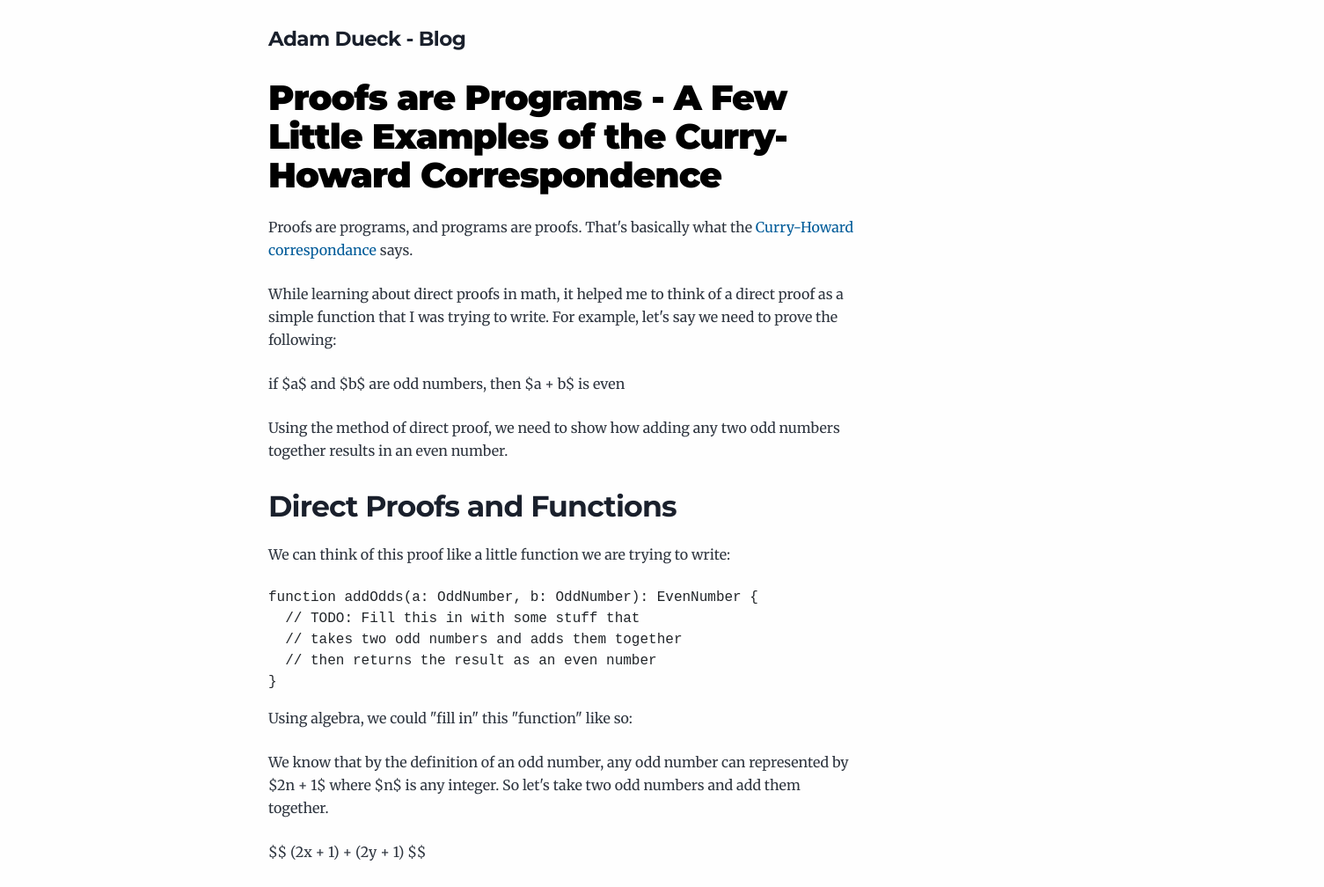
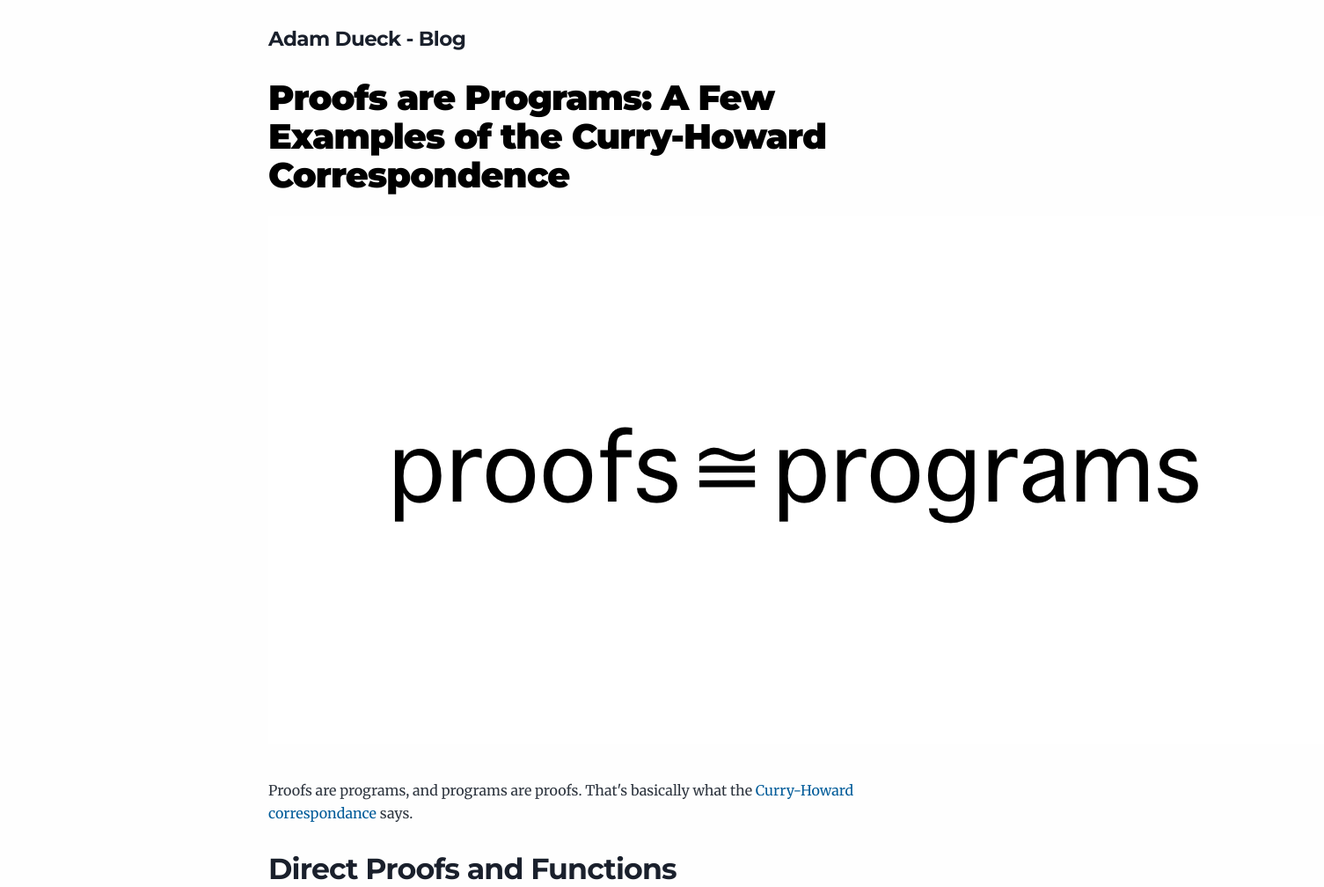
Before and after one commit to adueck/blog, a Gatsby site: page /curry-howard-proofs-are-programs/ in a window 1280 px wide. Shown: the top 1008 px of the page at 88% size, 1505 px wide, since content can reach past the window. Built offline with nearby package versions, Linux system fonts and the light colour scheme; Gatsby itself is replaced by a stand-in of ours; some packages are replaced by stand-ins of ours; a small style sheet from the web is missing.

Commit message:
touchups

````diff
--- a/content/blog/curry-howard-proofs-are-programs/index.md
+++ b/content/blog/curry-howard-proofs-are-programs/index.md
@@ -1,10 +1,15 @@
 ---
-title: Proofs are Programs - A Few Little Examples of the Curry-Howard Correspondence
+title: "Proofs are Programs: A Few Examples of the Curry-Howard Correspondence"
 date: "2024-05-22"
 description: "Proofs are programs, and programs are proofs. That's basically what the Curry-Howard correspondance says. While learning about direct proofs in math, it helped me to think of a direct proof as a simple function that I was trying to write..."
+image: proofs-are-programs.jpg
 ---
 
+![proofs are programs Howard-Curry correspondance](./proofs-are-programs.jpg)
+
 Proofs are programs, and programs are proofs. That's basically what the [Curry-Howard correspondance](https://en.wikipedia.org/wiki/Curry%E2%80%93Howard_correspondence) says.
+
+## Direct Proofs and Functions
 
 While learning about direct proofs in math, it helped me to think of a direct proof as a simple function that I was trying to write. For example, let's say we need to prove the following:
 
@@ -12,15 +17,13 @@ if $a$ and $b$ are odd numbers, then $a + b$ is even
 
 Using the method of direct proof, we need to show how adding any two odd numbers together results in an even number.
 
-## Direct Proofs and Functions
-
 We can think of this proof like a little function we are trying to write:
 
 ```ts
 function addOdds(a: OddNumber, b: OddNumber): EvenNumber {
   // TODO: Fill this in with some stuff that
-  // takes two odd numbers and adds them together
-  // then returns the result as an even number
+  // takes two odd numbers, adds them together
+  // and returns the result as an even number
 }
 ```
 
````
Also changed, not shown: content/blog/curry-howard-proofs-are-programs/proofs-are-programs.jpg (added).
